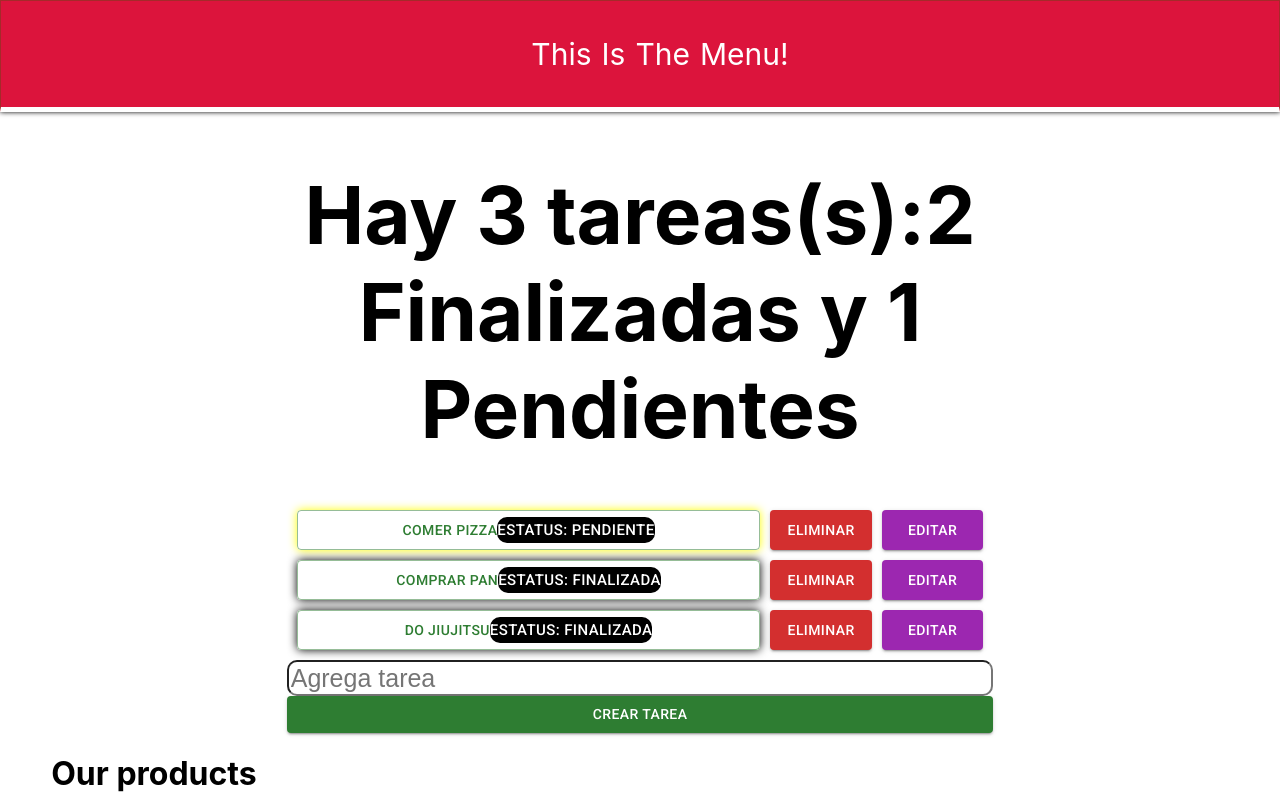
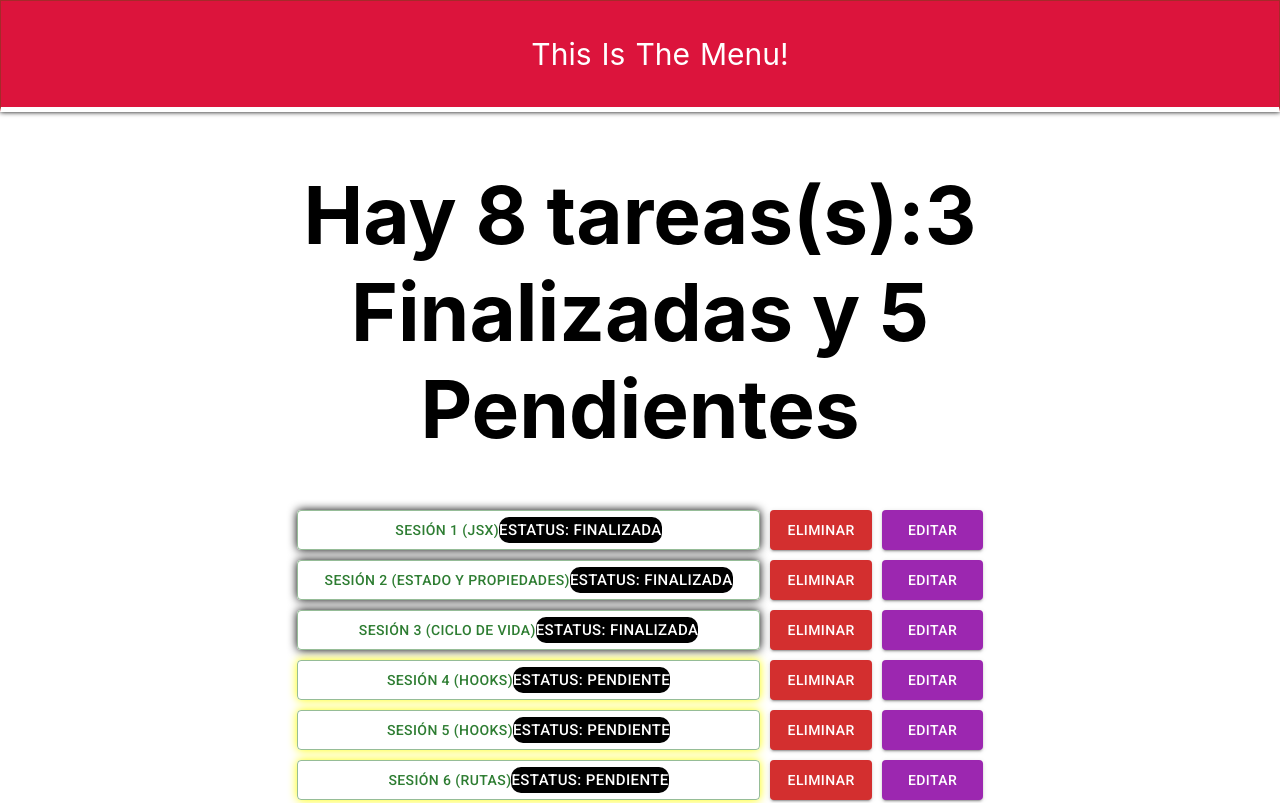
Before and after one commit to VictorAnizar/aprendiendo-react, a React (Create React App) app: page / in a window 1280 px wide. Shown: the top 803 px of the page. Built offline with nearby package versions, Linux system fonts and the light colour scheme.

Commit message:
convirtiendo componente ContentMain a componente funcional

```diff
--- a/src/components/ContentMain.js
+++ b/src/components/ContentMain.js
@@ -41,150 +41,153 @@ const ListCards = () => {
 }
 
 
-let parsedTodos=[];
-const localStorageTodos = localStorage.getItem('TASKS_V1');
+// let parsedTodos = [];
+// const localStorageTodos = localStorage.getItem('TASKS_V1');
 
 
 
 //Componente de clase que es el contenedor en sí
-class ContentMain extends React.Component {
+// class ContentMain extends React.Component {
+function ContentMain(props) {
     //arreglo de estado del componente
-    state = {
-        tasks: [
-            {
-                id: 1,
-                nombre: "Comer pizza",
-                finalizada: false
-            },
-            {
-                id: 2,
-                nombre: "Comprar pan",
-                finalizada: true
-            },
-            {
-                id: 3,
-                nombre: "Do JiuJitsu",
-                finalizada: true
-            }
-        ]
-    }
+    // state = {
+    //     tasks: [
+    //         {
+    //             id: 1,
+    //             nombre: "Comer pizza",
+    //             finalizada: false
+    //         },
+    //         {
+    //             id: 2,
+    //             nombre: "Comprar pan",
+    //             finalizada: true
+    //         },
+    //         {
+    //             id: 3,
+    //             nombre: "Do JiuJitsu",
+    //             finalizada: true
+    //         }
+    //     ]
+    // }
 
-    /*
-         React.useEffect(() => {
+    const [tasks, setTasks] = React.useState([]);
+    React.useEffect(() => {
         setTasks([
-            { id:1 ,nombre: "Sesión 1 (JSX)", finalizada: true },
-            { id:1 ,nombre: "Sesión 2 (Estado y propiedades)", finalizada: true },
-            { id:1 ,nombre: "Sesión 3 (Ciclo de vida)", finalizada: true },
-            { id:1 ,nombre: "Sesión 4 (Hooks)", finalizada: false },
-            { id:1 ,nombre: "Sesión 5 (Hooks)", finalizada: false },
-            { id:1 ,nombre: "Sesión 6 (Rutas)", finalizada: false },
-            { id:1 ,nombre: "Sesión 7 (PWA)", finalizada: false },
-            { id:1 ,nombre: "Sesión 8 (Material UI)", finalizada: false },
+            { id: 1, nombre: "Sesión 1 (JSX)", finalizada: true },
+            { id: 1, nombre: "Sesión 2 (Estado y propiedades)", finalizada: true },
+            { id: 1, nombre: "Sesión 3 (Ciclo de vida)", finalizada: true },
+            { id: 1, nombre: "Sesión 4 (Hooks)", finalizada: false },
+            { id: 1, nombre: "Sesión 5 (Hooks)", finalizada: false },
+            { id: 1, nombre: "Sesión 6 (Rutas)", finalizada: false },
+            { id: 1, nombre: "Sesión 7 (PWA)", finalizada: false },
+            { id: 1, nombre: "Sesión 8 (Material UI)", finalizada: false },
         ])
-    })
-    */
+    }, [])
+
 
     //cuando se cargue este componente, se ejecuta lo de este metodo.
     //este metodo se ejecuta despues de render
-    componentDidMount() {
+    // componentDidMount() {
 
-        this.setState({
-            tasks: [
-                {
-                    id: 1,
-                    nombre: "Comer pizza",
-                    finalizada: false
-                },
-                {
-                    id: 2,
-                    nombre: "Comprar pan",
-                    finalizada: true
-                },
-                {
-                    id: 3,
-                    nombre: "Do JiuJitsu",
-                    finalizada: true
-                }
-            ]
-        });
-        localStorage.setItem('TASKS_V1', JSON.stringify(this.state.tasks));
-        // parsedTodos = JSON.stringify(...this.state.tasks);
-    }
+    //     this.setState({
+    //         tasks: [
+    //             {
+    //                 id: 1,
+    //                 nombre: "Comer pizza",
+    //                 finalizada: false
+    //             },
+    //             {
+    //                 id: 2,
+    //                 nombre: "Comprar pan",
+    //                 finalizada: true
+    //             },
+    //             {
+    //                 id: 3,
+    //                 nombre: "Do JiuJitsu",
+    //                 finalizada: true
+    //             }
+    //         ]
+    //     });
+    //     localStorage.setItem('TASKS_V1', JSON.stringify(this.state.tasks));
+    //     // parsedTodos = JSON.stringify(...this.state.tasks);
+    // }
 
     //metodo para crear tareas del componente
-    createTareas(content) {
+    const createTareas=(content) =>{
         let ultimoIndex;
-        if (this.state.tasks.length === 0) {
+        if (tasks.length === 0) {
             ultimoIndex = 0;
         }
         else {
-            ultimoIndex = this.state.tasks[this.state.tasks.length - 1].id;
+            ultimoIndex = tasks[tasks.length - 1].id;
         }
         let nuevaTarea = {
             id: ultimoIndex + 1,
             nombre: content,
             finalizada: false
         }
-        this.setState((prevState) => ({
+        setTasks((prevState) => ({
             tasks: [...prevState.tasks, nuevaTarea]
         }));
     }
 
 
-    eliminarTarea(idParameter) {
-        const taskIndex = this.state.tasks.findIndex(
+    const eliminarTarea=(idParameter) =>{
+        const taskIndex = tasks.findIndex(
             (item) => item.id === idParameter
         );
-        const tasksCopy = [...this.state.tasks];
+        const tasksCopy = [...tasks];
         tasksCopy.splice(taskIndex, 1);
-        this.setState({ tasks: tasksCopy });
+        // this.setState({ tasks: tasksCopy });
+        setTasks(tasksCopy)
     }
 
-    realizarTarea(idParameter) {
-        const taskIndex = this.state.tasks.findIndex(
+    const realizarTarea=(idParameter) => {
+        const taskIndex = tasks.findIndex(
             (item) => item.id === idParameter
         );
-        const tasksCopy = [...this.state.tasks];
+        const tasksCopy = [...tasks];
         tasksCopy[taskIndex] = {
             ...tasksCopy[taskIndex],
-            finalizada: !this.state.tasks[taskIndex].finalizada,
+            finalizada: !tasks[taskIndex].finalizada,
         };
-        this.setState({ tasks: tasksCopy });
+        // this.setState({ tasks: tasksCopy });
+        setTasks(tasksCopy)
     }
 
 
-    editarTarea(idParameter, val) {
-        const taskIndex = this.state.tasks.findIndex(
+    const editarTarea=(idParameter, val)=> {
+        const taskIndex = tasks.findIndex(
             (item) => item.id === idParameter
         );
-        const tasksCopy = [...this.state.tasks];
+        const tasksCopy = [...tasks];
         tasksCopy[taskIndex].nombre = val
     }
 
 
-    render() {
+    // render() {
         return (
             //container principal
             <div className="content">
                 {/* <ContinuousSlider/> */}
                 <TodoList
                     className="content"
-                    tasks={this.state.tasks}
-                    realizarTarea={(id) => this.realizarTarea(id)}
-                    eliminarTarea={(id) => this.eliminarTarea(id)}
-                    editarTarea={(id, val) => this.editarTarea(id, val)}
+                    tasks={tasks}
+                    realizarTarea={(id) => realizarTarea(id)}
+                    eliminarTarea={(id) => eliminarTarea(id)}
+                    editarTarea={(id, val) => editarTarea(id, val)}
                 />
 
                 <Form
                     className="content"
-                    tasks={this.state.tasks}
-                    onSubmit={(val) => this.createTareas(val)}
+                    tasks={tasks}
+                    onSubmit={(val) => createTareas(val)}
                 />
                 <ListCards />
             </div>
         );
 
-    }
+    // }
 
 };
 export default ContentMain;
```
